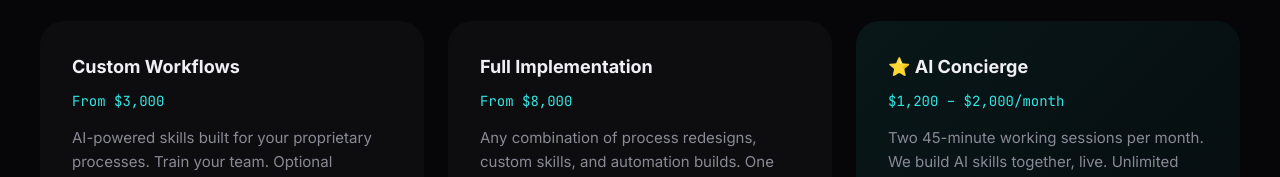
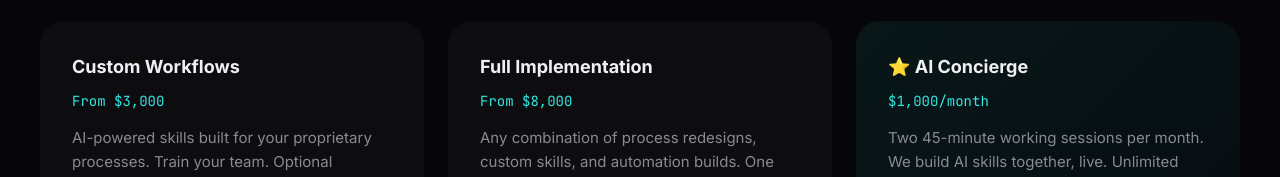
Before and after one commit to josh-strohm/ai-assessment-landing-page, a plain HTML site: page index.html in a window 1280 px wide. Shown: the part 8248-8425 px from the top of the page. Drawn offline with Linux system fonts and the light colour scheme.

Commit message:
Update AI Concierge pricing to $1,000/month

```diff
--- a/index.html
+++ b/index.html
@@ -1306,7 +1306,7 @@
                 </div>
                 <div class="upsell-card featured">
                     <div class="upsell-name">⭐ AI Concierge</div>
-                    <div class="upsell-price">$1,200 – $2,000/month</div>
+                    <div class="upsell-price">$1,000/month</div>
                     <p>Two 45-minute working sessions per month. We build AI skills together, live. Unlimited async access between calls. We look at every workflow, tighten it up, and automate what's worth automating.</p>
                 </div>
             </div>
```
